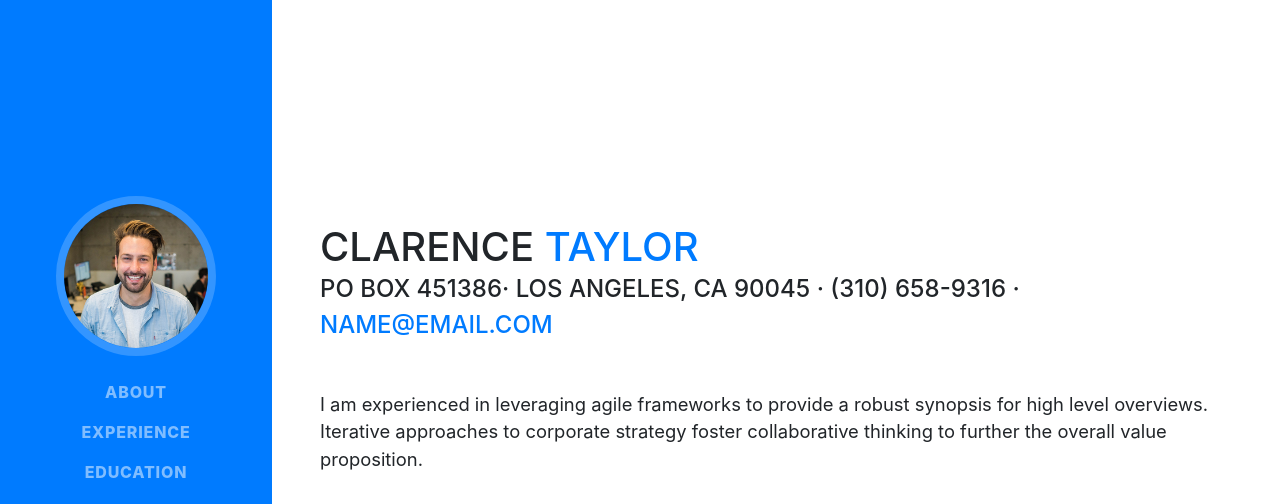
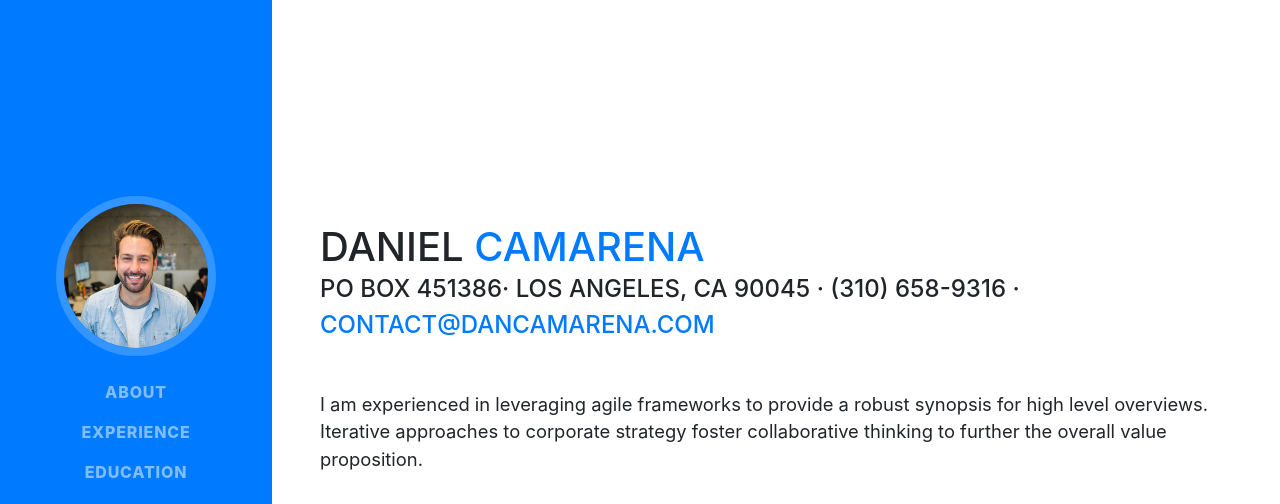
Before and after one commit to camarenad/camarenad.github.io, a website with bundled scripts: page index.html in a window 1280 px wide. Shown: the top 504 px of the page. Built offline with nearby package versions, Linux system fonts and the light colour scheme; a web font is replaced by a local one.

Commit message:
another update

```diff
--- a/index.html
+++ b/index.html
@@ -63,11 +63,11 @@
 
       <section class="resume-section p-3 p-lg-5 d-flex d-column" id="about">
         <div class="my-auto">
-          <h1 class="mb-0">Clarence
-            <span class="text-primary">Taylor</span>
+          <h1 class="mb-0">Daniel
+            <span class="text-primary">Camarena</span>
           </h1>
           <div class="subheading mb-5">PO BOX 451386· Los Angeles, CA 90045 · (310) 658-9316 ·
-            <a href="mailto:name@email.com">name@email.com</a>
+            <a href="mailto:name@email.com">contact@dancamarena.com</a>
           </div>
           <p class="lead mb-5">I am experienced in leveraging agile frameworks to provide a robust synopsis for high level overviews. Iterative approaches to corporate strategy foster collaborative thinking to further the overall value proposition.</p>
           <div class="social-icons">
```
